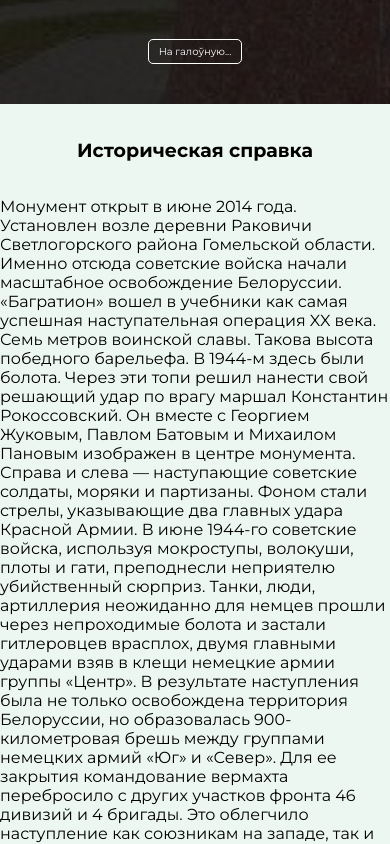
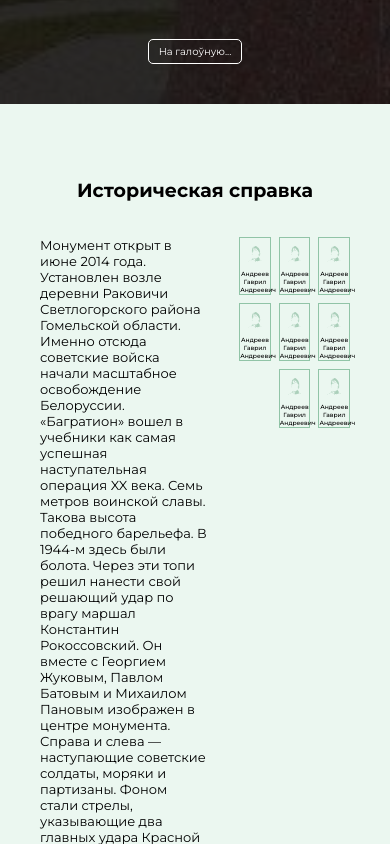
Before and after one commit to pbtyt/svetlogorsk_react, a React (Vite) app: page /svetlogorsk_react/1 in a window 390 px wide. Shown: the part 740-1584 px from the top of the page. Built offline with nearby package versions, Linux system fonts and the light colour scheme.

Commit message:
add:heroCard, responsive styles for this cards

```diff
--- /dev/null
+++ b/src/components/HeroCard/HeroCard.jsx
@@ -0,0 +1,18 @@
+import React from 'react'
+
+import styles from './HeroCard.module.css'
+
+import hero from '/hero.svg'
+
+const HeroCard = () => {
+  return (
+    <div className={styles.cardWrapper}>
+        <img src={hero}/>
+        <h4 className={styles.heroName}>
+            Андреев Гаврил Андреевич
+        </h4>
+    </div>
+  )
+}
+
+export default HeroCard
--- /dev/null
+++ b/src/components/HeroCard/HeroCard.module.css
@@ -0,0 +1,25 @@
+.cardWrapper{
+    width: 25%;
+    border: 1.5px solid #91c4a7;
+    height: 100%;
+}
+
+.cardWrapper img{
+    height: 100%;
+    width: 100%;
+    vertical-align: middle;
+    padding: 8px;
+}
+
+
+.heroName{
+    font-weight: 500;
+    text-align: center;
+    font-size: 14px;
+}
+
+@media screen and (min-width: 320px) and (max-width: 480px){
+	.heroName{
+        font-size: .35em;
+    }
+}
--- a/src/pages/InfoPage/InfoPage.jsx
+++ b/src/pages/InfoPage/InfoPage.jsx
@@ -7,6 +7,10 @@ import { useParams } from 'react-router-dom'
 import moreInfo from '../../data/moreInfo.json'
 
 import bgVideo from '/operationBagration.mp4'
+
+import HeroCard from '../../components/HeroCard/HeroCard'
+
+
 const InfoPage = () => {
     const { id } = useParams()
 
@@ -38,6 +42,19 @@ const InfoPage = () => {
                 <p>
                     {data.info}
                 </p>
+
+                <div className={styles.heroCardsWrapper}>
+                    <div className={styles.heroCards}>
+                        <HeroCard/>
+                        <HeroCard/>
+                        <HeroCard/>
+                        <HeroCard/>
+                        <HeroCard/>
+                        <HeroCard/>
+                        <HeroCard/>
+                        <HeroCard/>
+                    </div>
+                </div>
             </div>
         </div>
     </>
--- a/src/pages/InfoPage/InfoPage.module.css
+++ b/src/pages/InfoPage/InfoPage.module.css
@@ -44,6 +44,7 @@
 
 .headerTitle{
 	font-size: 46px;
+	text-align: center;
 }
 
 .headerSubtitle{
@@ -69,8 +70,28 @@
 }
 
 .main{
-	max-width: 1110px;
-	margin: 0 auto;
+	padding: 40px;
+}
+
+.mainInfoWrapper{
+	display: flex;
+	gap: 15px;
+}
+
+.mainInfoWrapper p{
+	width: 100%;
+	font-size: 18px;
+}
+
+.heroCardsWrapper{
+	width: 75%;
+}
+
+.heroCards{
+	display: flex;
+	gap: 8px;
+	flex-wrap: wrap;
+	justify-content: flex-end;
 }
 
 .mainTitle{
@@ -102,10 +123,6 @@
 		font-weight: 400;
 	}
 
-	.main{
-		margin: 0;
-	}
-
 	.mainTitle{
 		font-size: 19px;
 	}
@@ -114,4 +131,8 @@
 		padding: 15px;
 		font-size: 15px;
 	}
+
+	.mainInfoWrapper p{
+		font-size: 13px;
+	}
 }
```
Also changed, not shown: public/hero.svg (added).
